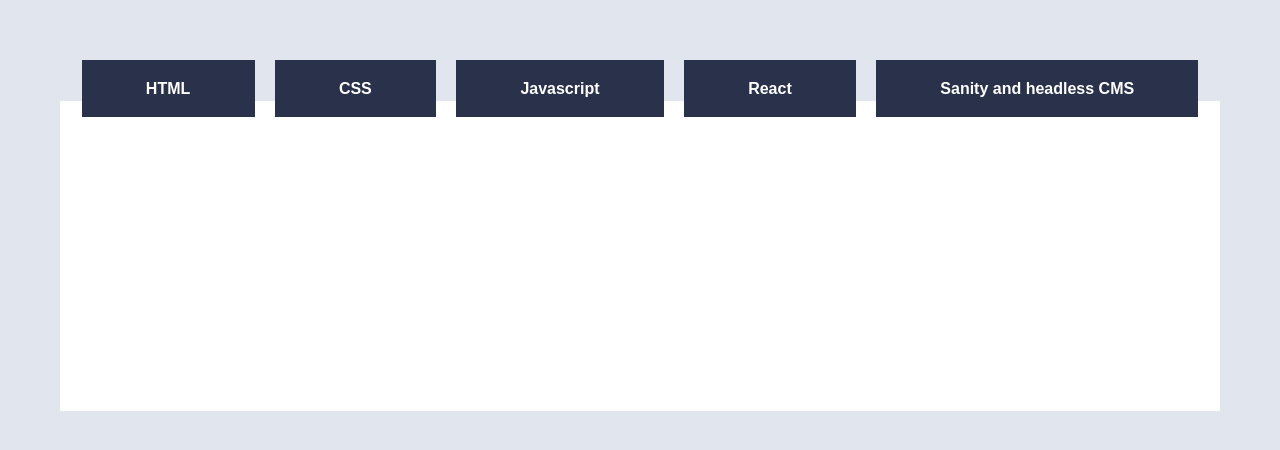
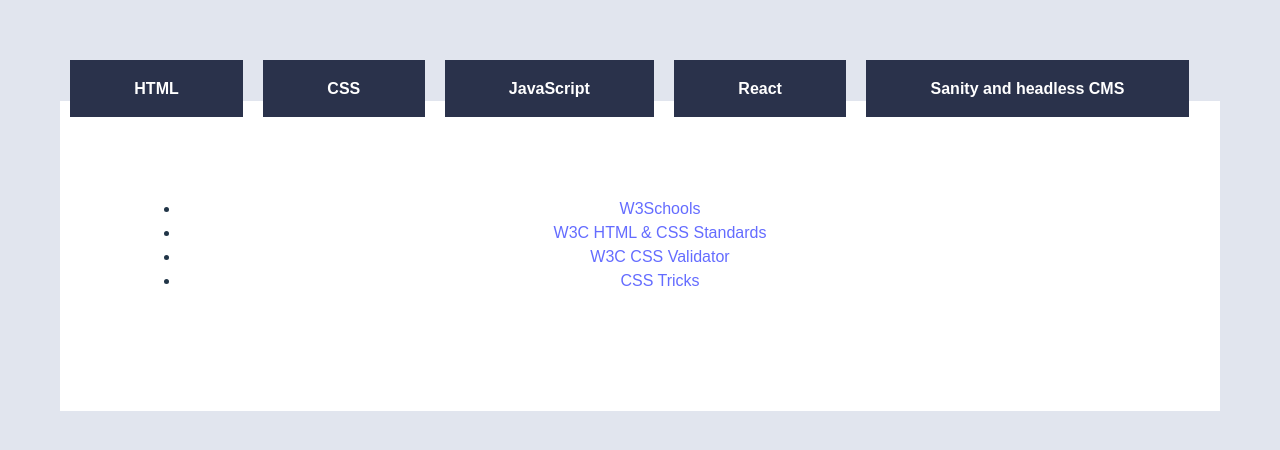
Before and after one commit to DWalle03/uin25ak2_resourceapp_didrikbw, a React (Vite) app: page /CSS in a window 1280 px wide. Shown: the part 156-606 px from the top of the page. Built offline with nearby package versions, Linux system fonts and the light colour scheme.

Commit message:
.filter ut Resources og mappet ut categories. kommentert en del

```diff
--- a/Arbeidskrav 2/ressurser.js
+++ b/Arbeidskrav 2/ressurser.js
@@ -1,77 +1,96 @@
 export const resources = [
+  {
+    category: "HTML",
+    text: "HTML står for HyperText Markup Language, og er et strukturspråk som brukes for å lage strukturer til nettside- og applikasjonsgrensesnitt.",
+    sources: [
       {
         title: "W3Schools",
         url: "https://www.w3schools.com/html/",
-    category: "html",
       },
+      {
+        title: "HTML Living standard",
+        url: "https://html.spec.whatwg.org/multipage/",
+      },
+      {
+        title: "HTML.com Tutorials",
+        url: "https://html.com/",
+      },
+    ],
+  },
+  {
+    category: "CSS",
+    text: "CSS står for Cascading StyleSheets, og brukes for å sette stilregler på HTML-elementer.",
+    sources: [
       {
         title: "W3Schools",
         url: "https://www.w3schools.com/css/",
-    category: "css",
       },
+      {
+        title: "W3C HTML & CSS Standards",
+        url: "https://www.w3.org/standards/webdesign/htmlcss.html",
+      },
+      {
+        title: "W3C CSS Validator",
+        url: "https://jigsaw.w3.org/css-validator/",
+      },
+      {
+        title: "CSS Tricks",
+        url: "https://css-tricks.com/",
+      },
+    ],
+  },
+  {
+    category: "JavaScript",
+    text: "JavaScript er et scriptspråk basert på EcmaScript. JavaScript kjører direkte i nettleseren, og brukes ofte til å manipulere HTML og CSS i webgrensnesnitt.",
+    sources: [
       {
         title: "W3Schools",
         url: "https://www.w3schools.com/js/",
-    category: "javascript",
+      },
+      {
+        title: "MDN Web Docs",
+        url: "https://developer.mozilla.org/en-US/docs/Web/JavaScript",
+      },
+      {
+        title: "How to read JavaScript Documentation",
+        url: "https://www.youtube.com/watch?v=O3iR-CIufKM",
+      },
+    ],
+  },
+  {
+    category: "React",
+    text: "React er et rammeverk bygget i JavaScript. React bruker komponenter og states for å lage en levende frontend.",
+    sources: [
+      {
+        title: "React documentation",
+        url: "https://reactjs.org/docs/getting-started.html",
       },
       {
         title: "W3Schools",
         url: "https://www.w3schools.com/REACT/DEFAULT.ASP",
-    category: "react",
-  },
-  {
-    title: "HTML Living standard",
-    url: "https://html.spec.whatwg.org/multipage/",
-    category: "html",
-  },
-  {
-    title: "HTML.com Tutorials",
-    url: "https://html.com/",
-    category: "html",
-  },
-  {
-    title: "W3C HTML & CSS Standards",
-    url: "https://www.w3.org/standards/webdesign/htmlcss.html",
-    category: "css",
-  },
-  {
-    title: "W3C CSS Validator",
-    url: "https://jigsaw.w3.org/css-validator/",
-    category: "css",
-  },
-  {
-    title: "CSS Tricks",
-    url: "https://css-tricks.com/",
-    category: "css",
-  },
-  {
-    title: "MDN Web Docs",
-    url: "https://developer.mozilla.org/en-US/docs/Web/JavaScript",
-    category: "javascript",
       },
       {
         title: "How to read JavaScript Documentation",
         url: "https://www.youtube.com/watch?v=O3iR-CIufKM",
-    category: "javascript",
+      },
+    ],
   },
   {
-    title: "React documentation",
-    url: "https://reactjs.org/docs/getting-started.html",
-    category: "react",
-  },
+    category: "Sanity and headless CMS",
+    text: "Sanity er et headless CMS som står for innholdsadministrasjon. Innhold hentes inn i applikasjoner via GROQ-spørringer.",
+    sources: [
       {
         title: "Sanity documentation",
         url: "https://www.sanity.io/docs",
-    category: "headless-cms",
       },
       {
         title: "OnCrawl: a beginners guide to headless CMS",
         url: "https://www.oncrawl.com/technical-seo/beginners-guide-headless-cms/",
-    category: "headless-cms",
       },
       {
         title: "Section.io: Getting started with Sanity CMS",
         url: "https://www.section.io/engineering-education/getting-started-with-sanity-cms/",
-    category: "headless-cms",
+      },
+    ],
   },
 ];
--- a/src/App.jsx
+++ b/src/App.jsx
@@ -1,29 +1,38 @@
-import { useState } from "react";
 import "./App.css";
 import Layout from "./Components/Layout";
 import Resources from "./Components/Resources";
-import Nav from "./Components/Nav";
 import Pagetitle from "./Components/PageTitle";
-import { BrowserRouter as Route, Routes } from "react-router-dom";
+import PageTitle from "./Components/PageTitle";
+import { Routes, Route, Navigate } from "react-router";
 
 function App() {
-  const [count, setCount] = useState(0);
-  const [category, setCategory] = useState("html");
-
   return (
+    <>
+      <Pagetitle /> {/* Komponent som viser PageTitle */}
       <Layout>
-      <Pagetitle />
+        {/* Layout komponent som wrapper rutene */}
         <Routes>
-        <Route path="/html" element={<Resources category={"html"} />} />
-        <Route path="/css" element={<Resources category={"css"} />} />
           <Route
-          path="/javascript"
-          element={<Resources category={"javascript"} />}
+            path="/"
+            element={
+              <>
+                <Resources /> {/* Komponent som viser Resources */}
+                <Navigate to="/html" />
+                {/* Sporer tilbake til "/html" altså "Home" */}
+              </>
+            }
           />
-        <Route path="/react" element={<Resources category={"react"} />} />
-        <Route path="/sanity" element={<Resources category={"sanity"} />} />
+          <Route
+            path=":category"
+            element={
+              <>
+                <Resources /> <PageTitle />
+              </>
+            }
+          />
         </Routes>
       </Layout>
+    </>
   );
 }
 
--- a/src/Components/Layout.jsx
+++ b/src/Components/Layout.jsx
@@ -1,16 +1,12 @@
 import "../assets/styles/layout.scss";
-import "../assets/styles/resources.scss";
-import "../assets/styles/nav.scss";
 import Nav from "./Nav";
-import Resources from "./Resources";
 
-export default function Layout() {
+export default function Layout({ children }) {
   return (
     <>
       <Nav />
-      <main>
-        <Resources />
-      </main>
+      {/* Refererer til Nav komponentet som viser ressursene ifra ressurser.js fila */}
+      <main>{children}</main>
     </>
   );
 }
--- a/src/Components/Nav.jsx
+++ b/src/Components/Nav.jsx
@@ -1,4 +1,4 @@
-import { Link } from "react-router-dom";
+import { NavLink } from "react-router";
 import { resources } from "../../Arbeidskrav 2/ressurser";
 import "../assets/styles/nav.scss";
 
@@ -6,21 +6,15 @@
   return (
     <header>
       <nav>
-        <Link to="html" className="navButtons">
-          HTML
-        </Link>
-        <Link to="css" className="navButtons">
-          CSS
-        </Link>
-        <Link to="javascript" className="navButtons">
-          Javascript
-        </Link>
-        <Link to="react" className="navButtons">
-          React
-        </Link>
-        <Link to="sanity" className="navButtons">
-          Sanity and headless CMS
-        </Link>
+        <ul>
+          {resources.map((resource, index) => (
+            <li key={index}>
+              <NavLink to={`/${resource.category}`} className="navLink">
+                {resource.category}
+              </NavLink>
+            </li>
+          ))}
+        </ul>
       </nav>
     </header>
   );
--- a/src/Components/PageTitle.jsx
+++ b/src/Components/PageTitle.jsx
@@ -1,7 +1,22 @@
+import { useParams } from "react-router";
+import { resources } from "../../Arbeidskrav 2/ressurser";
+
 export default function PageTitle() {
-  const PageTitle = ({ title }) => (
-    <head>
-      <title>{title}</title>
-    </head>
+  // Bruker useParams() for å hente ut parameterne
+  const { category } = useParams();
+
+  // Bruker .filter() for å filtrere gjennom resources for at kategoriene skal være lik som den som har blitt trykket på
+  const filterResources = resources.filter(
+    (resource) => resource.category === category
+  );
+
+  return (
+    <>
+      {filterResources.map((resource, index) => (
+        <head key={index}>
+          <title>{resource.category}</title>
+        </head>
+      ))}
+    </>
   );
 }
--- a/src/Components/Resources.jsx
+++ b/src/Components/Resources.jsx
@@ -1,5 +1,34 @@
 import "../assets/styles/layout.scss";
 import "../assets/styles/resources.scss";
 import { resources } from "../../Arbeidskrav 2/ressurser";
+import { useParams } from "react-router";
 
-export default function Resources() {}
+export default function Resources() {
+  // Bruker useParams() for å hente ut parameterne
+  const { category } = useParams();
+
+  // Bruker .filter() for å filtrere gjennom resources for at kategoriene skal være lik som den som har blitt trykket på
+  const filterResources = resources.filter(
+    (resource) => resource.category === category
+  );
+
+  return (
+    <section>
+      {/* Filtrerer ut Resources og mapper ut resource */}
+      {filterResources.map((resource, index) => (
+        <article key={index}>
+          <ul>
+            {/* Mapper ut sources fra resource og legger med url og title, target="_blank" sørger for at lenken åpnes i en ny fane */}
+            {resource.sources.map((source, idx) => (
+              <li key={idx}>
+                <a href={source.url} target="_blank">
+                  {source.title}
+                </a>
+              </li>
+            ))}
+          </ul>
+        </article>
+      ))}
+    </section>
+  );
+}
--- a/src/assets/styles/resources.scss
+++ b/src/assets/styles/resources.scss
@@ -15,7 +15,7 @@
     color: var(--lightblue);
   }
 }
-.navButtons {
+.navLink {
   margin: 0 10px;
   padding: 20px 64.3px;
   cursor: pointer;
```
Lines whose indentation alone changed are shown as unchanged.
